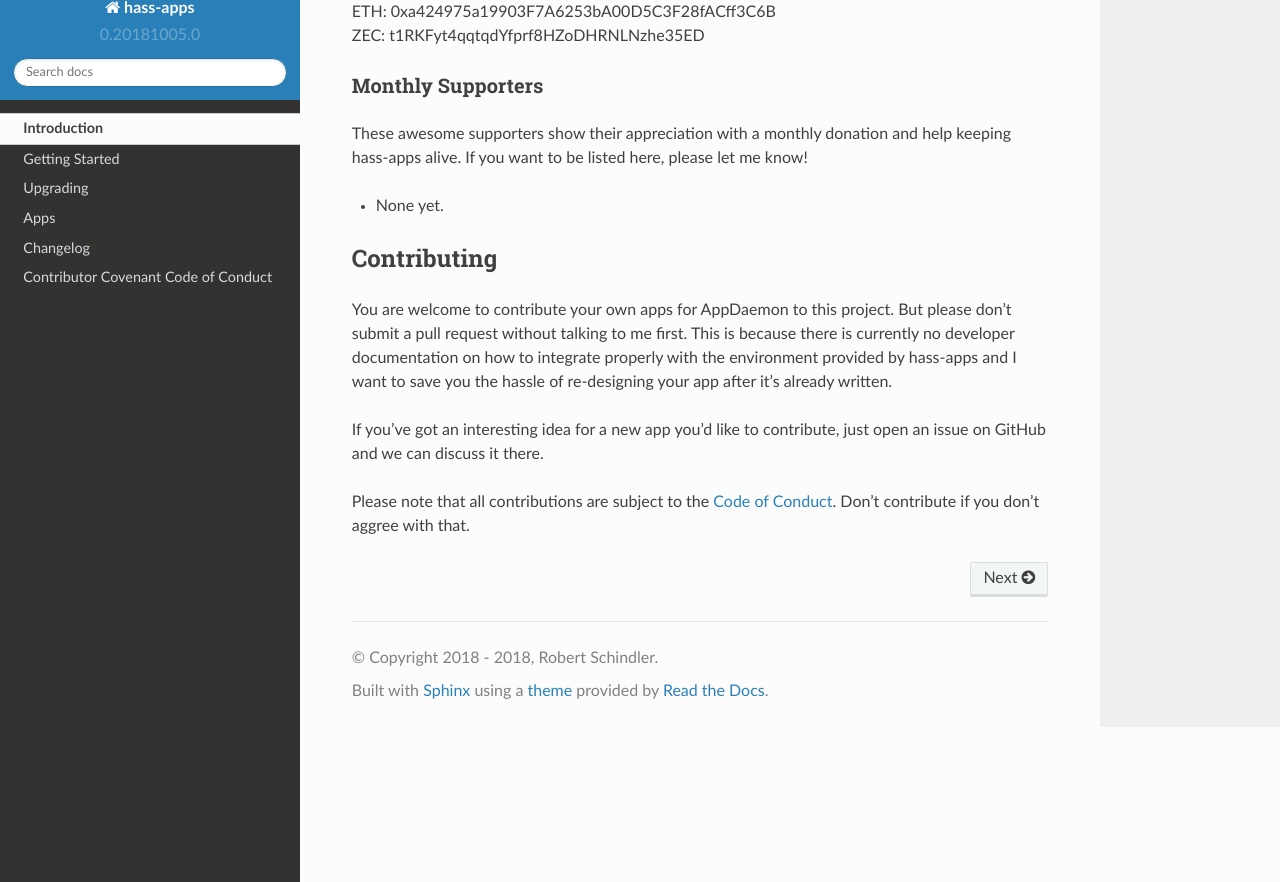
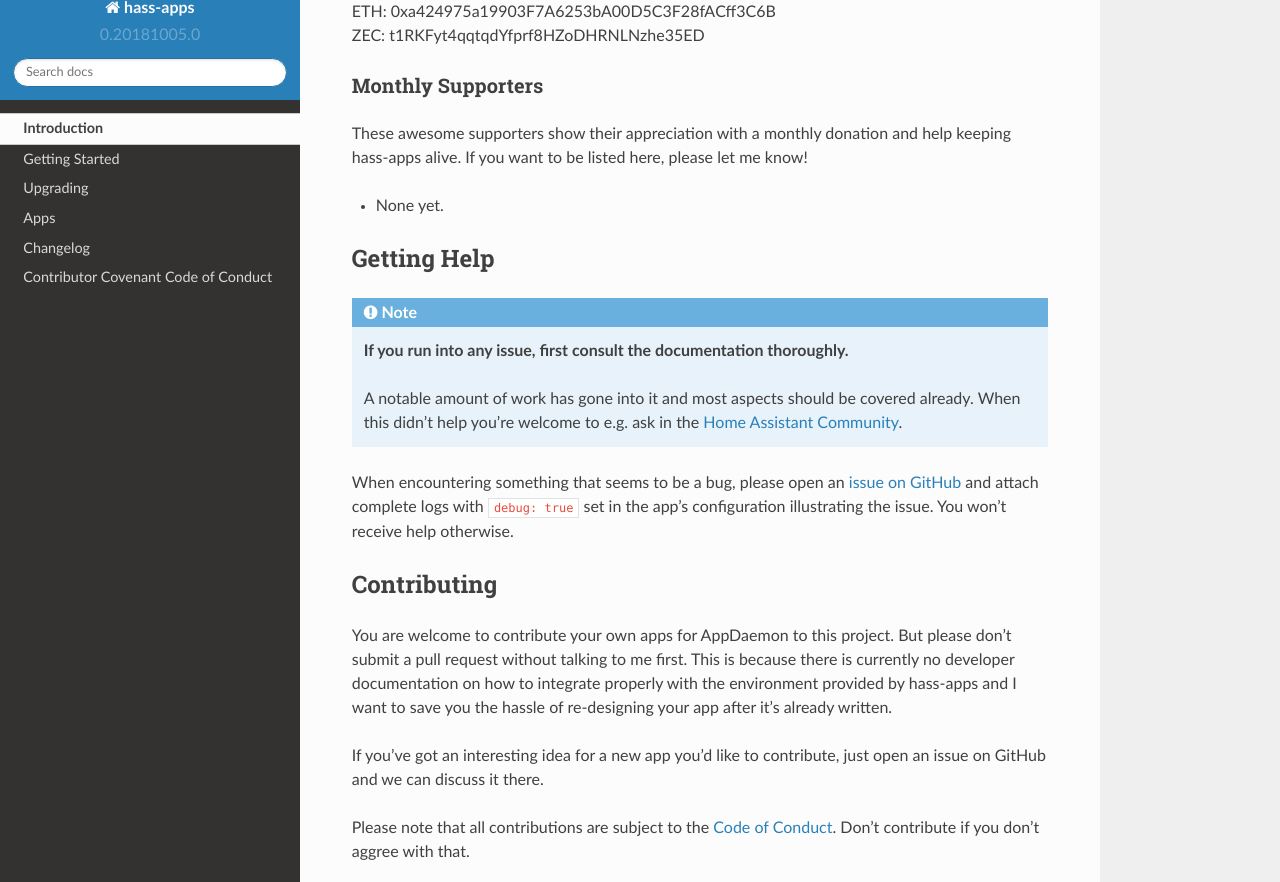
Before and after one commit to bob1de/hass-apps, a Sphinx documentation site: the page built from docs/index.rst, in a window 1280 px wide and 900 px high, scrolled down 1459 px, cut to the strip 18-900 px from the top of the window. Built offline with Sphinx 7.4.7 and the Read the Docs theme 2.0.0, drawn with Linux system fonts in a browser that asks for light colours.

Commit message:
Added Getting Help section to docs

```diff
--- a/docs/index.rst
+++ b/docs/index.rst
@@ -61,6 +61,24 @@
 * None yet.
 
 
+Getting Help
+------------
+
+.. note::
+
+   **If you run into any issue, first consult the documentation
+   thoroughly.**
+
+   A notable amount of work has gone into it and most aspects should be
+   covered already. When this didn't help you're welcome to e.g. ask in
+   the `Home Assistant Community <https://community.home-assistant.io/>`_.
+
+When encountering something that seems to be a bug, please open an
+`issue on GitHub <https://github.com/efficiosoft/hass-apps/issues>`_ and
+attach complete logs with ``debug: true`` set in the app's configuration
+illustrating the issue. You won't receive help otherwise.
+
+
 Contributing
 ------------
 
```
